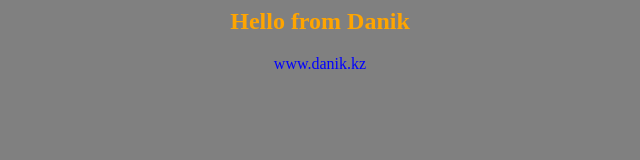
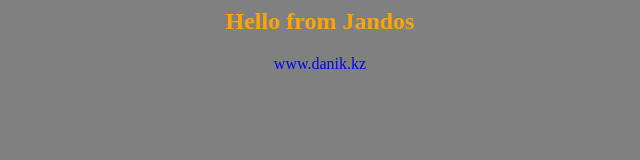
Before and after one commit to zhandos-1/Test_git, a plain HTML site: page index.html in a window 1280 px wide. Shown: the full height of the page, 320-960 px from the left. Drawn offline with Linux system fonts and the light colour scheme.

Commit message:
Update index.html

```diff
--- a/index.html
+++ b/index.html
@@ -1,7 +1,7 @@
 <html>
 <body bgcolor=gray>
 <center>
-<h2><font color=orange>Hello from Danik</font></h2>
+<h2><font color=orange>Hello from Jandos</font></h2>
 
 <font color=blue>www.danik.kz</font>
 
```
